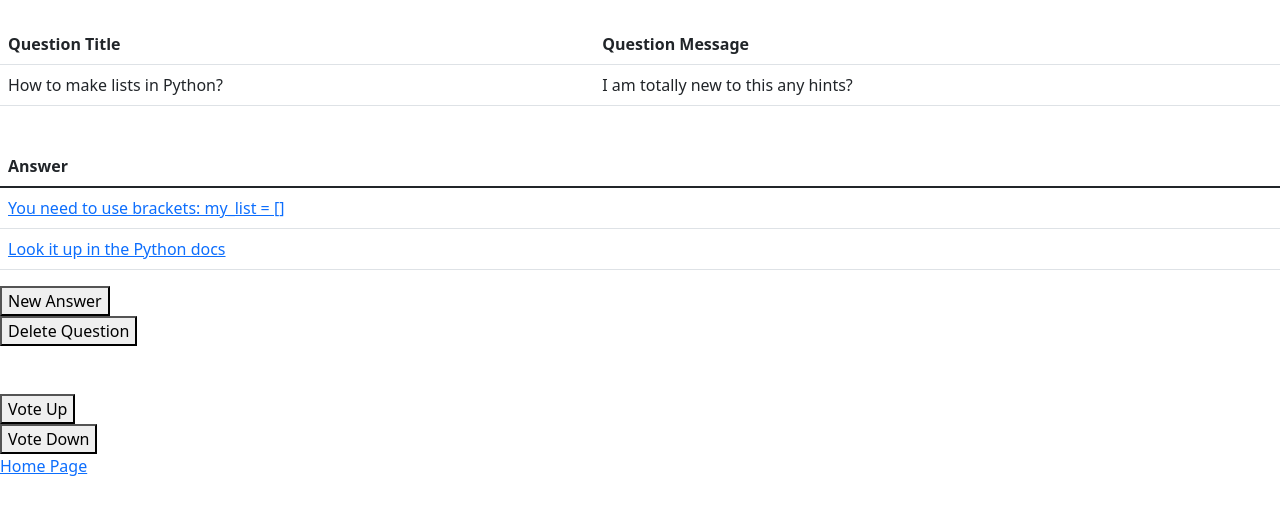
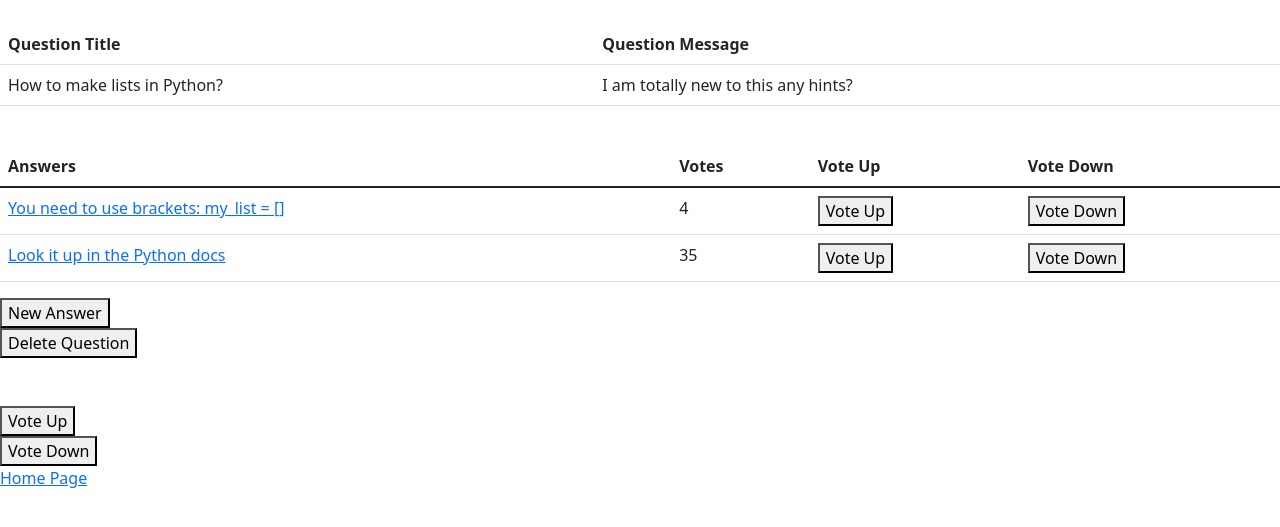
Before and after one commit to MadalinaDumitrascu/AskMate1, a Flask app: page /question/1 in a window 1280 px wide. Shown: the top 527 px of the page. Run offline with Flask 2, Linux system fonts and the light colour scheme; some libraries are stand-ins or nearby versions.

Commit message:
did a last run, and checked all the functionalities just to make sure there are no bugs

```diff
--- a/connection.py
+++ b/connection.py
@@ -104,22 +104,23 @@ def get_answer_id(filename, answer_id):
     return question_id
 
 
-def increase_vote(filename, headers, question_id):
+def increase_vote(filename, headers, id):
     content = get_data(filename)
     result = []
     for line in content:
-        if line['id'] == question_id:
+        if line['id'] == id:
             vote = int(line['vote_number'])+1
             line.update({'vote_number': str(vote)})
         result.append(line)
     rewrite_db(filename, headers, result)
     return result
 
-def decrease_vote(filename, headers, question_id):
+
+def decrease_vote(filename, headers, id):
     content = get_data(filename)
     result = []
     for line in content:
-        if line['id'] == question_id:
+        if line['id'] == id:
             vote = int(line['vote_number'])-1
             line.update({'vote_number': str(vote)})
         result.append(line)
--- a/data_manager.py
+++ b/data_manager.py
@@ -23,17 +23,22 @@ def generate_id_number(filename):
 
     return int(id)
 
+
 def write(filename, headers, data):
     new_entry = connection.write(filename, headers, data)
+
 
 def delete_info(filename, headers, answer_id):
     connection.delete_info(filename, headers, answer_id)
 
-def increase_vote(filename, headers, question_id):
-    connection.increase_vote(filename, headers, question_id)
 
 def modify_id(filename_two, headers, question_id):
     connection.modify_id(filename_two, headers, question_id)
 
-def decrease_vote(filename, headers, question_id):
-    connection.decrease_vote(filename, headers, question_id)
+
+def increase_vote(filename, headers, id):
+    connection.increase_vote(filename, headers, id)
+
+
+def decrease_vote(filename, headers, id):
+    connection.decrease_vote(filename, headers, id)
--- a/sample_data/answer.csv
+++ b/sample_data/answer.csv
@@ -8,4 +8,14 @@ id,submission_time,vote_number,question_id,message,image
 
 8,2022-05-05 18:33:43,0,9,:)))),
 
-9,2022-05-05 19:02:15,0,10,vee,
+9,2022-05-05 19:27:35,3,10,mnb,
+
+10,2022-05-05 19:27:39,-1,10,hgf,
+
+11,2022-05-05 20:37:39,0,11,the submit question is working!!,
+
+12,2022-05-05 20:38:14,0,11,the delete answer works,
+
+13,2022-05-05 20:38:30,1,11,vote up works,
+
+14,2022-05-05 20:38:45,-1,11,vote down works,
--- a/sample_data/question.csv
+++ b/sample_data/question.csv
@@ -9,3 +9,5 @@ id,submission_time,view_number,vote_number,title,message,image
 9,2022-05-05 18:33:24,0,3,HTML,why isn't it working?,
 
 10,2022-05-05 19:02:08,0,2,csasa,dsa,
+
+11,2022-05-05 20:37:08,0,2,i hope it works?!,does it? O.0,
--- a/server.py
+++ b/server.py
@@ -93,11 +93,27 @@ def vote_up(question_id):
     data_manager.increase_vote(filename, headers, question_id)
     return redirect(url_for('display_questions', question_id=question_id))
 
+
 @app.route('/question/<question_id>/vote-down', methods=['POST', 'GET'])
 def vote_down(question_id):
     filename = questions_bd
     data_manager.decrease_vote(filename, headers, question_id)
     return redirect(url_for('display_questions', question_id=question_id))
 
+
+
+@app.route('/answer/<answer_id>/vote-up', methods=['POST', 'GET'])
+def vote_up_answer(answer_id):
+    filename = answers_bd
+    data_manager.increase_vote(filename, ans_headers, answer_id)
+    return redirect(url_for('display_questions', answer_id=answer_id))
+
+
+@app.route('/answer/<answer_id>/vote-down ', methods=['POST', 'GET'])
+def vote_down_answer(answer_id):
+    filename = answers_bd
+    data_manager.decrease_vote(filename, ans_headers, answer_id)
+    return redirect(url_for('display_questions', answer_id=answer_id))
+
 if __name__ == "__main__":
     app.run(debug=True)
--- a/templates/question.html
+++ b/templates/question.html
@@ -26,13 +26,19 @@
 <table class="table table hover">
     <thead>
         <tr>
-            <th>Answer</th>
+            <th>Answers</th>
+            <th>Votes</th>
+            <th>Vote Up</th>
+            <th>Vote Down</th>
         </tr>
     </thead>
     <tbody>
         {% for answer in answers %}
         <tr>
             <td><a href ="{{ url_for('delete_answer', question_id=question.id, answer_id=answer.id)}}"> {{ answer.message}}</a></td>
+            <td>{{ answer.vote_number }}</td>
+            <td><form action="{{url_for('vote_up_answer', answer_id=answer['id'])}}" method="GET"><button type="submit">Vote Up</button></form></td>
+            <td><form action="{{url_for('vote_down_answer', answer_id=answer['id'])}}" method="GET"><button type="submit">Vote Down</button></form></td>
         </tr>
         {% endfor %}
     </tbody>
```
